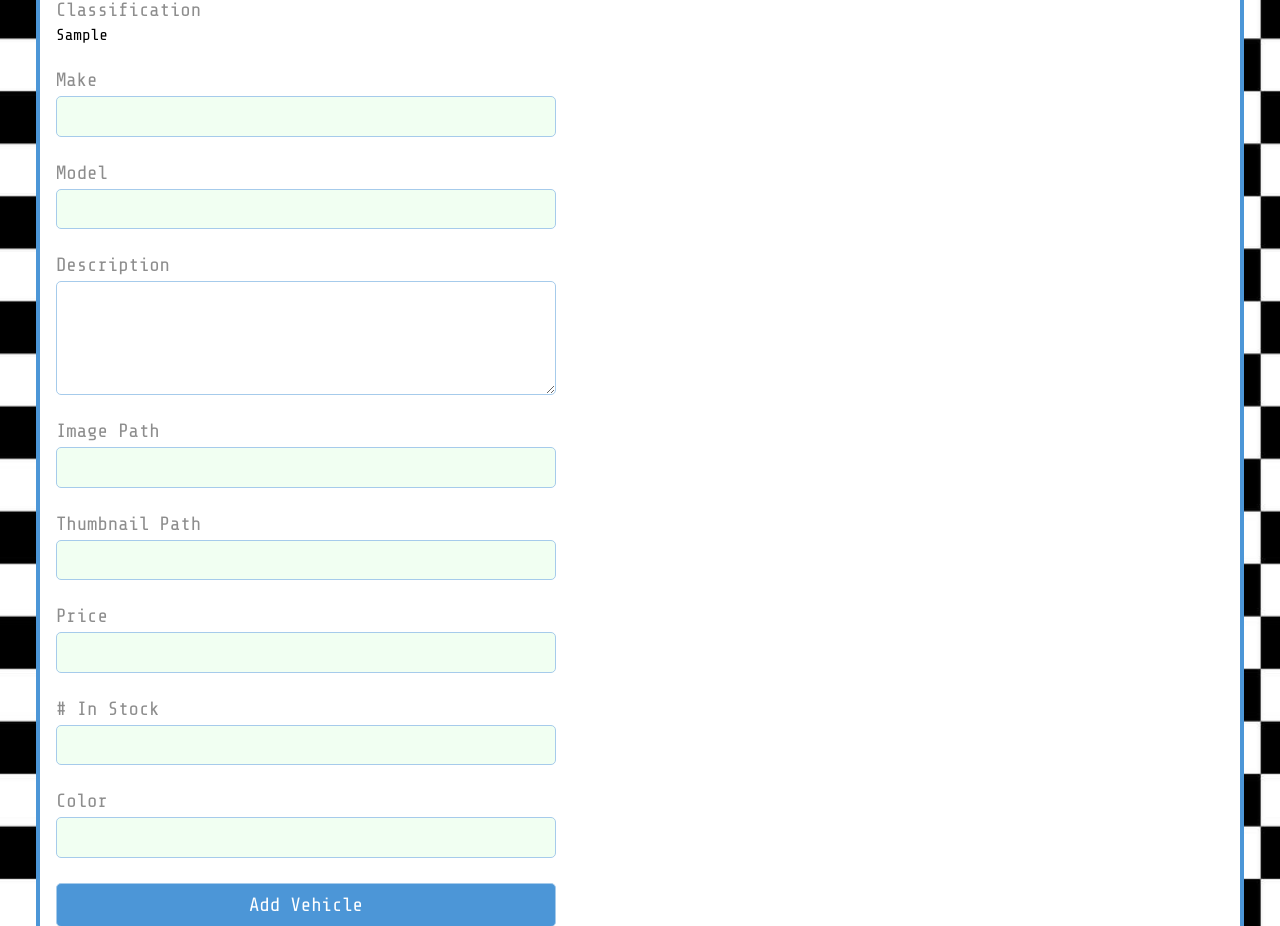
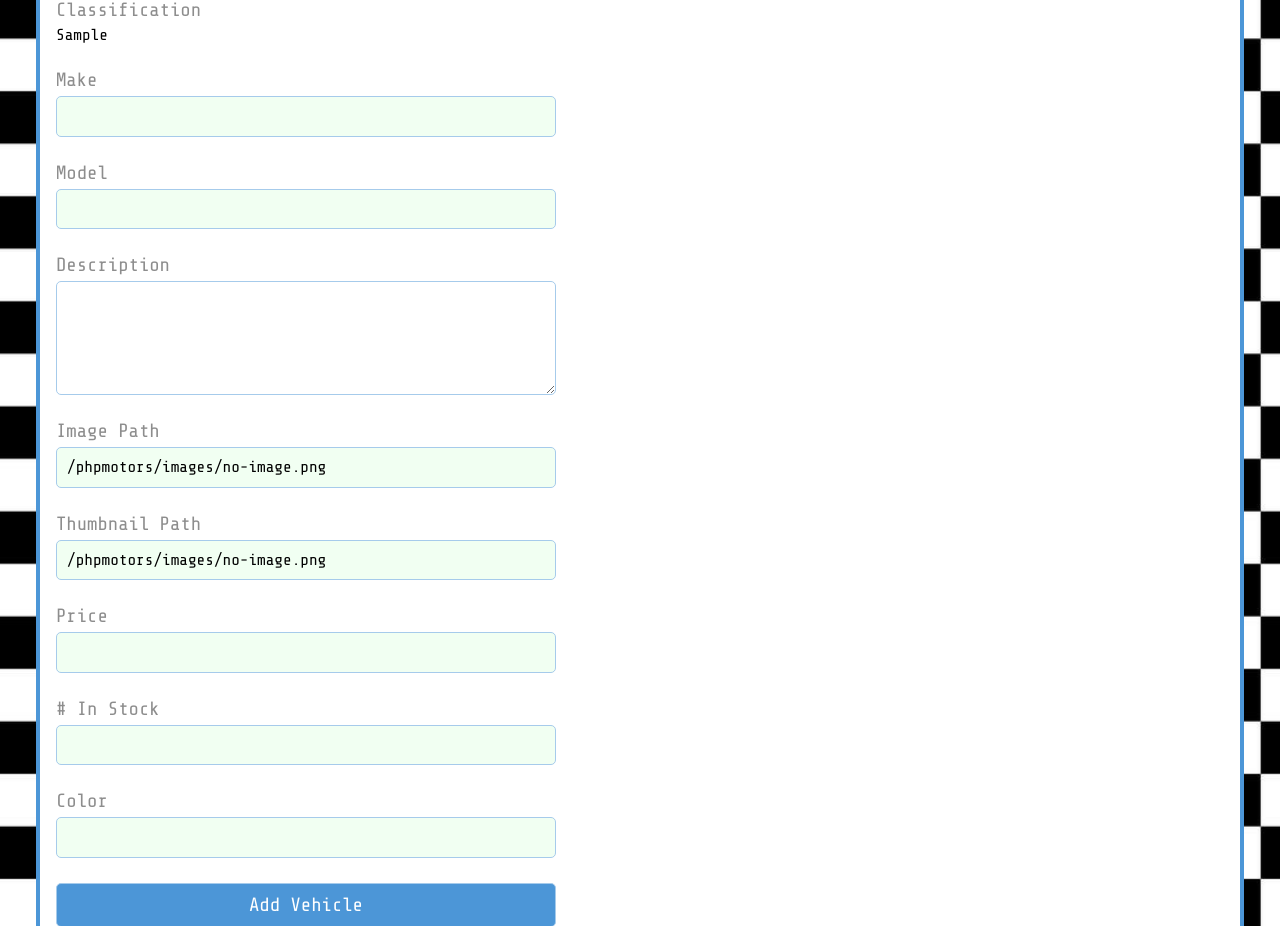
Before and after one commit to geophray/phpmotors, a PHP site: template view/add-vehicle.php in a window 1280 px wide. Shown: the part 224-1150 px from the top of the page. Run offline with PHP 8.4, Linux system fonts and the light colour scheme; the template is opened without the code that fills it: most values are stand-ins (such as "Sample title", 1, 10 or a date in 2020).

Commit message:
Remove duplicate value attributes for image inputs
The image inputs had duplicate value attributes on the add-vehicle
form.

```diff
--- a/view/add-vehicle.php
+++ b/view/add-vehicle.php
@@ -45,11 +45,11 @@
                 </div>
                 <div>
                     <label for="invImage">Image Path</label>
-                    <input type="text" value="<?php if(isset($_POST['invImage'])) { echo $_POST['invImage'];};?>" id="invImage" name="invImage" value="/phpmotors/images/no-image.png">
+                    <input type="text" value="<?php if(isset($_POST['invImage'])) { echo $_POST['invImage'];} else { echo '/phpmotors/images/no-image.png';};?>" id="invImage" name="invImage">
                 </div>
                 <div>
                     <label for="invThumbnail">Thumbnail Path</label>
-                    <input type="text" value="<?php if(isset($_POST['invThumbnail'])) { echo $_POST['invThumbnail'];};?>" id="invThumbnail" name="invThumbnail" value="/phpmotors/images/no-image.png">
+                    <input type="text" value="<?php if(isset($_POST['invImage'])) { echo $_POST['invImage'];} else { echo '/phpmotors/images/no-image.png';};?>" id="invThumbnail" name="invThumbnail">
                 </div>
                 <div>
                     <label for="invPrice">Price</label>
```
